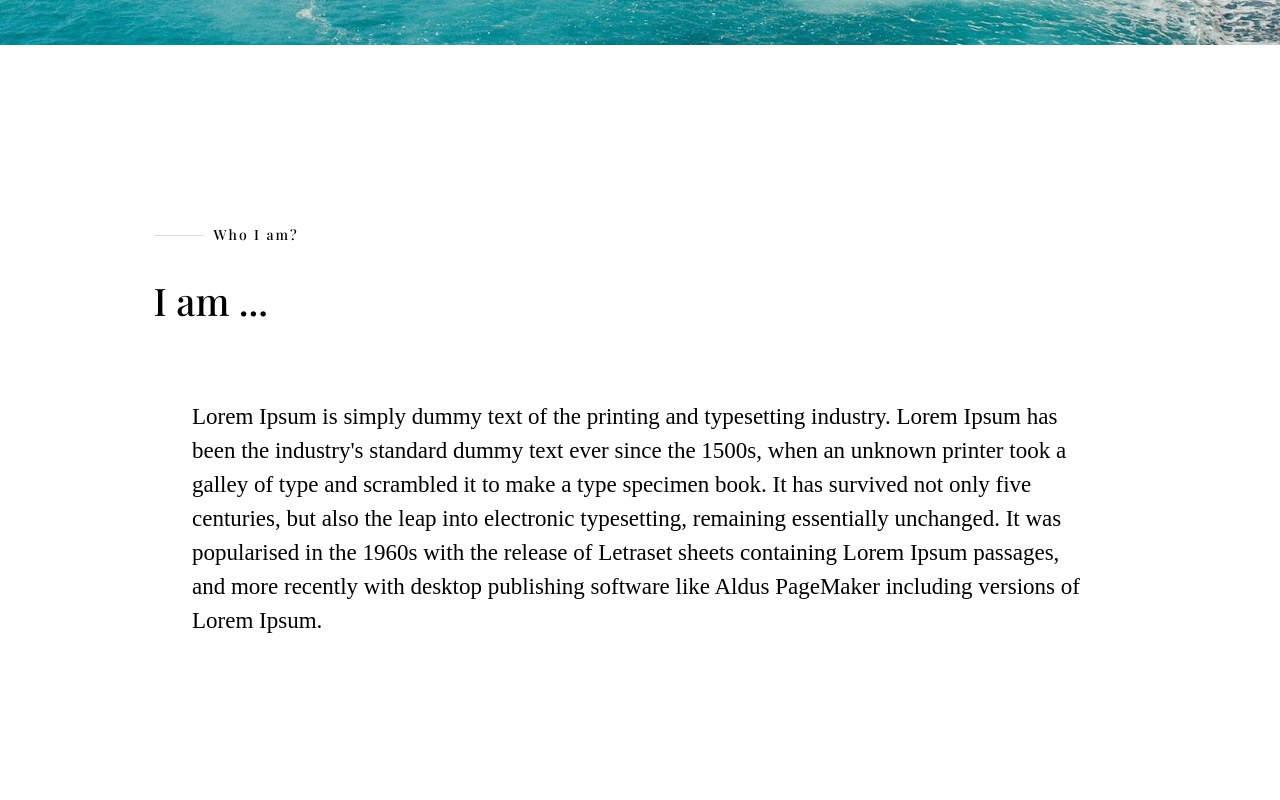
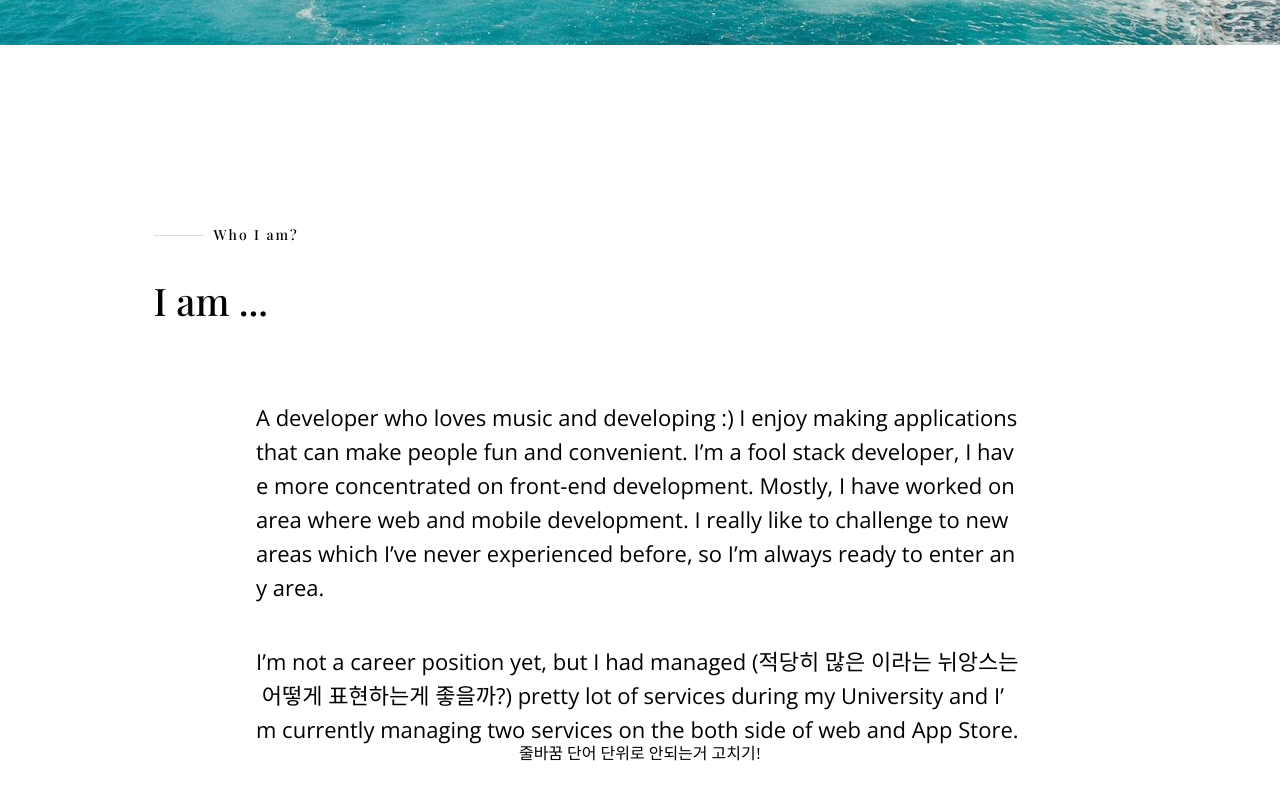
Before and after one commit to donggyushin/tredulerepro-portfolio-site, a React (Create React App) app: page / in a window 1280 px wide. Shown: the part 1786-2586 px from the top of the page. Built offline with nearby package versions, Linux system fonts and the light colour scheme; a web font is replaced by a local one.

Commit message:
Edit texts

```diff
--- a/public/index.html
+++ b/public/index.html
@@ -18,6 +18,7 @@
     <link href="https://fonts.googleapis.com/css2?family=Playfair+Display:ital,wght@0,500;1,400&display=swap" rel="stylesheet">
     <link href="https://fonts.googleapis.com/css2?family=DM+Mono:wght@300&family=Playfair+Display:ital,wght@0,500;1,400&display=swap" rel="stylesheet">
     <link href="https://fonts.googleapis.com/css2?family=DM+Mono:wght@300;500&family=Noto+Sans+JP:wght@500&family=Playfair+Display:ital,wght@0,500;1,400&display=swap" rel="stylesheet">
+    <link href="https://fonts.googleapis.com/css2?family=Open+Sans:wght@300&display=swap" rel="stylesheet">
     <!--
       Notice the use of %PUBLIC_URL% in the tags above.
       It will be replaced with the URL of the `public` folder during the build.
--- a/src/components/Home/home.tsx
+++ b/src/components/Home/home.tsx
@@ -61,15 +61,27 @@ function Home() {
             <div style={{
                 height: "40px"
             }} />
-            <p className="middle__big__text">
-                I am ...
-            </p>
+            <Fade left cascade>
+                <p className="middle__big__text">
+                    I am ...
+                </p>
+            </Fade>
             <div style={{
                 height: "80px"
             }} />
-            <p className="plane__text">
-                Lorem Ipsum is simply dummy text of the printing and typesetting industry. Lorem Ipsum has been the industry's standard dummy text ever since the 1500s, when an unknown printer took a galley of type and scrambled it to make a type specimen book. It has survived not only five centuries, but also the leap into electronic typesetting, remaining essentially unchanged. It was popularised in the 1960s with the release of Letraset sheets containing Lorem Ipsum passages, and more recently with desktop publishing software like Aldus PageMaker including versions of Lorem Ipsum.
+            <Fade bottom cascade>
+                <p className="plane__text">
+                    A developer who loves music and developing :) I enjoy making applications that can make people fun and convenient. I’m a fool stack developer, I have more concentrated on front-end development. Mostly, I have worked on area where web and mobile development. I really like to challenge to new areas which I’ve never experienced before, so I’m always ready to enter any area.
             </p>
+                <div style={{
+                    height: "40px"
+                }} />
+                <p className="plane__text">
+                    I’m not a career position yet, but I had managed (적당히 많은 이라는 뉘앙스는 어떻게 표현하는게 좋을까?) pretty lot of services during my University and I’m currently managing two services on the both side of web and App Store.
+            </p>
+
+            </Fade>
+            <p>줄바꿈 단어 단위로 안되는거 고치기!</p>
             <div style={{
                 height: "400px"
             }} />
--- a/src/components/Home/styles.scss
+++ b/src/components/Home/styles.scss
@@ -58,10 +58,21 @@
     }
 
     .plane__text {
-        width: 70%;
-        font-size: 23px;
+        width: 60%;
+        font-size: 22px;
         line-height: 34px;
         font-weight: 200;
+        font-family: 'Open Sans', sans-serif;
+        display: inline-block;
+        overflow-wrap: break-word;
+        word-wrap: break-word;
+        word-break: break-all;
+        line-break: strict;
+        display: block;
+        hyphens: none;
+        -webkit-hyphens: none;
+        -moz-hyphens: none;
+
     }
 
 
```
Also changed, not shown: 12 other files (tests, documents, lock files or other folders).
